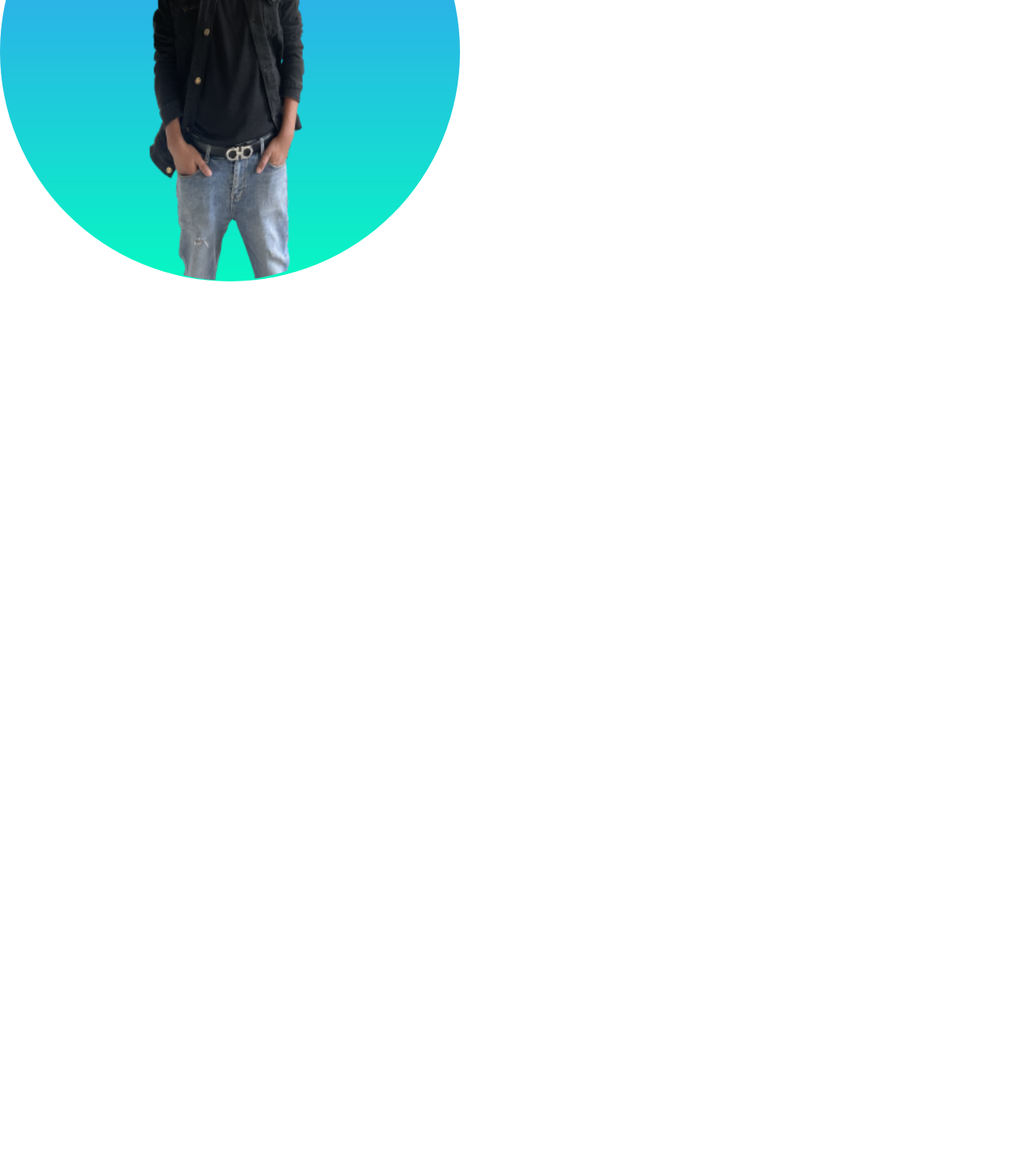
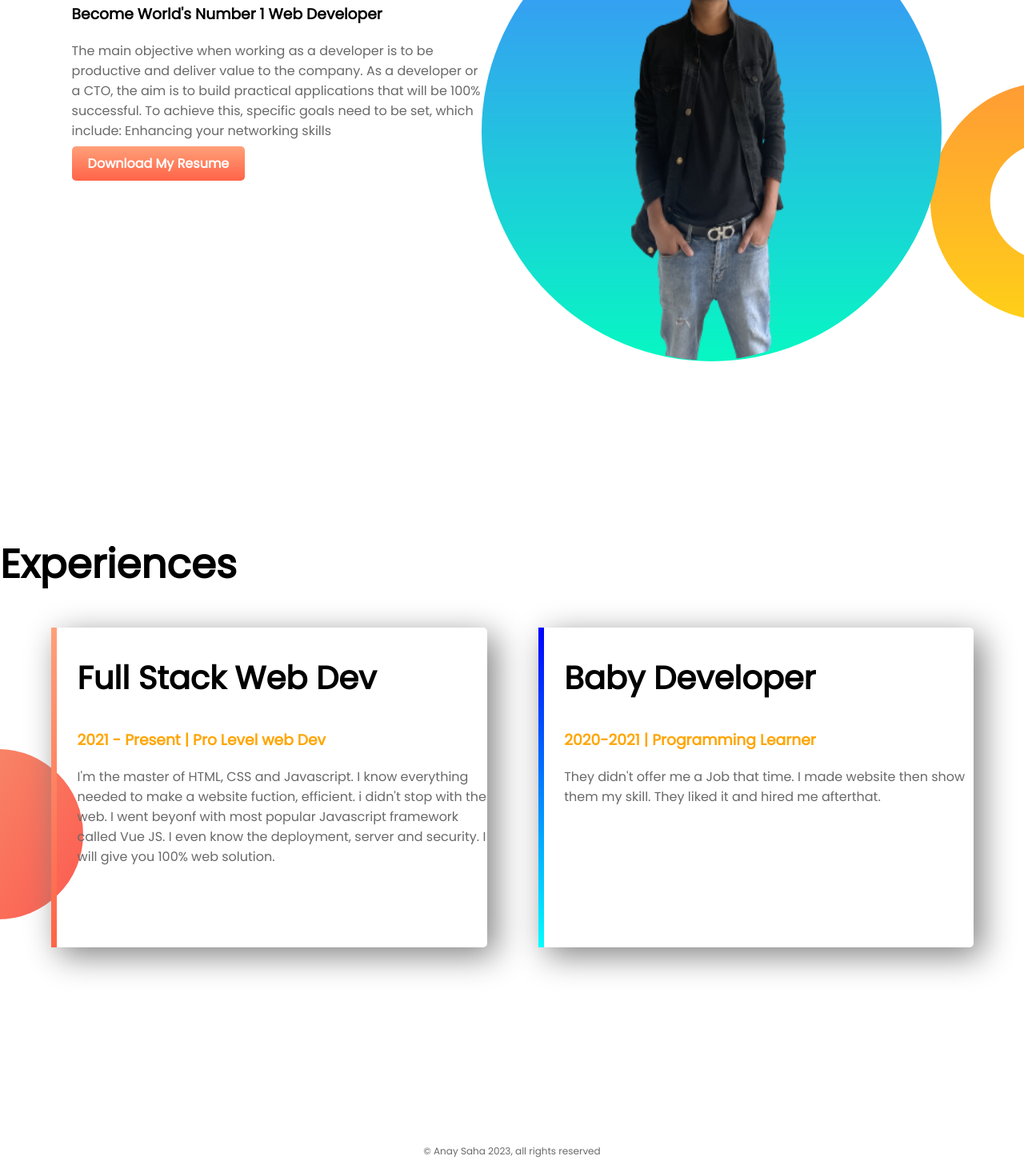
Before and after one commit to AnaySaha/new-portfolio, a plain HTML site: page index.html in a window 1280 px wide. Shown: the part 873-2334 px from the top of the page at 80% size. Before the commit the page ends 1300 px from the top, so only its background shows below. Drawn offline with Linux system fonts and the light colour scheme.

Commit message:
excited to finish my first ever website

```diff
--- a/Style.css
+++ b/Style.css
@@ -5,7 +5,13 @@ body{
 h1{
     font-size: 50px;
 }
-.name-highlight{
+h2{
+    font-size: 40px;
+}
+p{
+    color: dimgray;
+}
+.orange-highlight{
     color: orange;
 }
 .half-width{
@@ -23,7 +29,7 @@ padding-left: 2%;
 }
 section{
     height: 500px;
-    padding-bottom: 150px;
+    padding-bottom: 250px;
 
 }
 .Link-button{
@@ -34,3 +40,33 @@ border-radius: 5px;
 color: white;
 font-weight: 700;
 }
+.dream-area{
+  background-image: url(images/dream-bg.png);
+  background-repeat: no-repeat;
+  background-position: right;
+}
+.single-experince{
+   box-shadow: 10px 10px 40px gray;
+   border-radius: 5px;
+   height: 80%;
+}
+.experience-area{
+background-image: url(images/exp-bg.png);
+background-repeat: no-repeat;
+background-position: left;
+background-color: white;
+}
+#full-stack{
+    border-left: 7px solid;
+    border-image: linear-gradient(180deg, lightsalmon, tomato);
+    border-image-slice: 1;
+}
+#baby-web{
+    border-left: 7px solid;
+    border-image: linear-gradient(180deg, blue, cyan);
+    border-image-slice: 1;
+}
+footer p{
+    text-align: center;
+    font-size: 12px;
+}
--- a/index.html
+++ b/index.html
@@ -14,7 +14,7 @@
   <section class="top-banner">
     <div class="half-width">
         <h1>Welcome To</h1>
-        <h1><span class="name-highlight">Anay</span> Website</h1>
+        <h1><span class="orange-highlight">Anay</span> Website</h1>
         <h3>World-class Professional web developer</h3>
         <p>A developer is an individual that builds and create software and applications. He or she writes, debugs and executes the source code of a software application. Advertisements. A developer is also known as a software developer, computer programmer, programmer, software coder or software engineer.
         </p>
@@ -28,8 +28,38 @@
   <section class="dream-area">
     <div class="half-width"></div>
    <img src="images/dream.png" alt="">
-    <div class="half-width"></div>
+    <div class="half-width">
+      <h2>Big Dream</h2>
+      <h3>Become World's Number 1 Web Developer</h3>
+      <p>The main objective when working as a developer is to be productive and deliver value to the company. As a developer or a CTO,
+        the aim is to build practical applications that will be 100% successful. To achieve this, specific goals need to be set, which include:
+         Enhancing your networking skills</p>
+         <a class="Link-button" target="_blank" href="https://www.linkedin.com/in/anaysaha/">Download My Resume</a>
+    </div>
+  </section>
 
+    <section class="experience-area">
+      <h1>Experiences</h1>
+    <div id="full-stack" class="half-width single-experince">
+      <h2> Full Stack Web Dev</h2>
+      <h3 class="orange-highlight">2021 - Present | Pro Level web Dev</h3>
+      <p> I'm the master of HTML, CSS and Javascript.
+        I know everything needed to make a website fuction,
+        efficient. i didn't stop with the web. I went beyonf
+        with most popular Javascript framework called Vue JS.
+        I even know the deployment, server and security.
+        I will give you 100% web solution.
+      </p>
+    </div>
+    <div id="baby-web" class="half-width single-experince">
+      <h2>Baby Developer</h2>
+      <h3 class="orange-highlight">2020-2021 | Programming Learner</h3>
+      <p> They didn't offer me a Job that time. I made website then
+        show them my skill. They liked it and hired me afterthat.
+      </p>
   </section>
+  <footer>
+    <p> © Anay Saha 2023, all rights reserved</p>
+  </footer>
 </body>
 </html>
```
